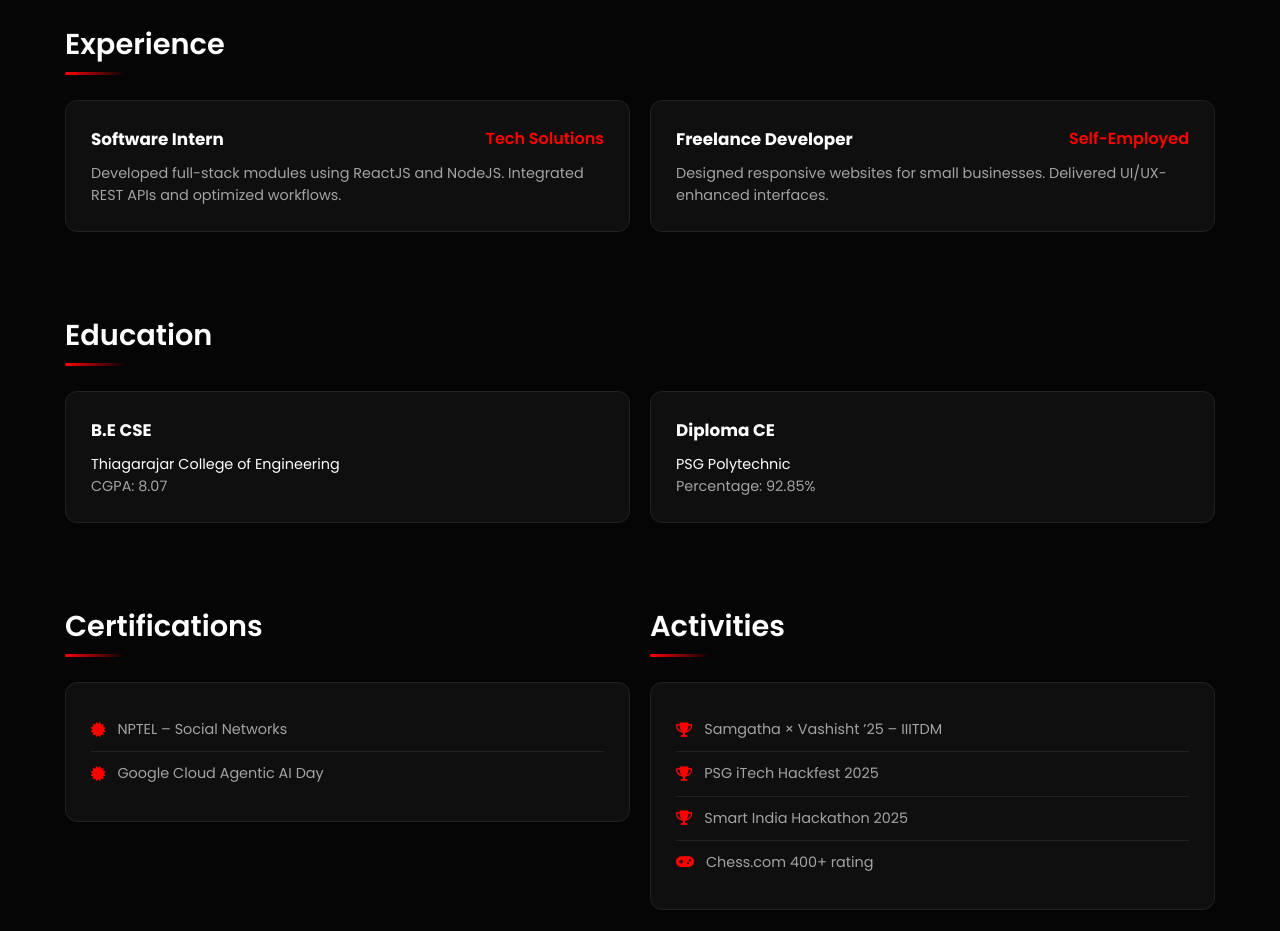
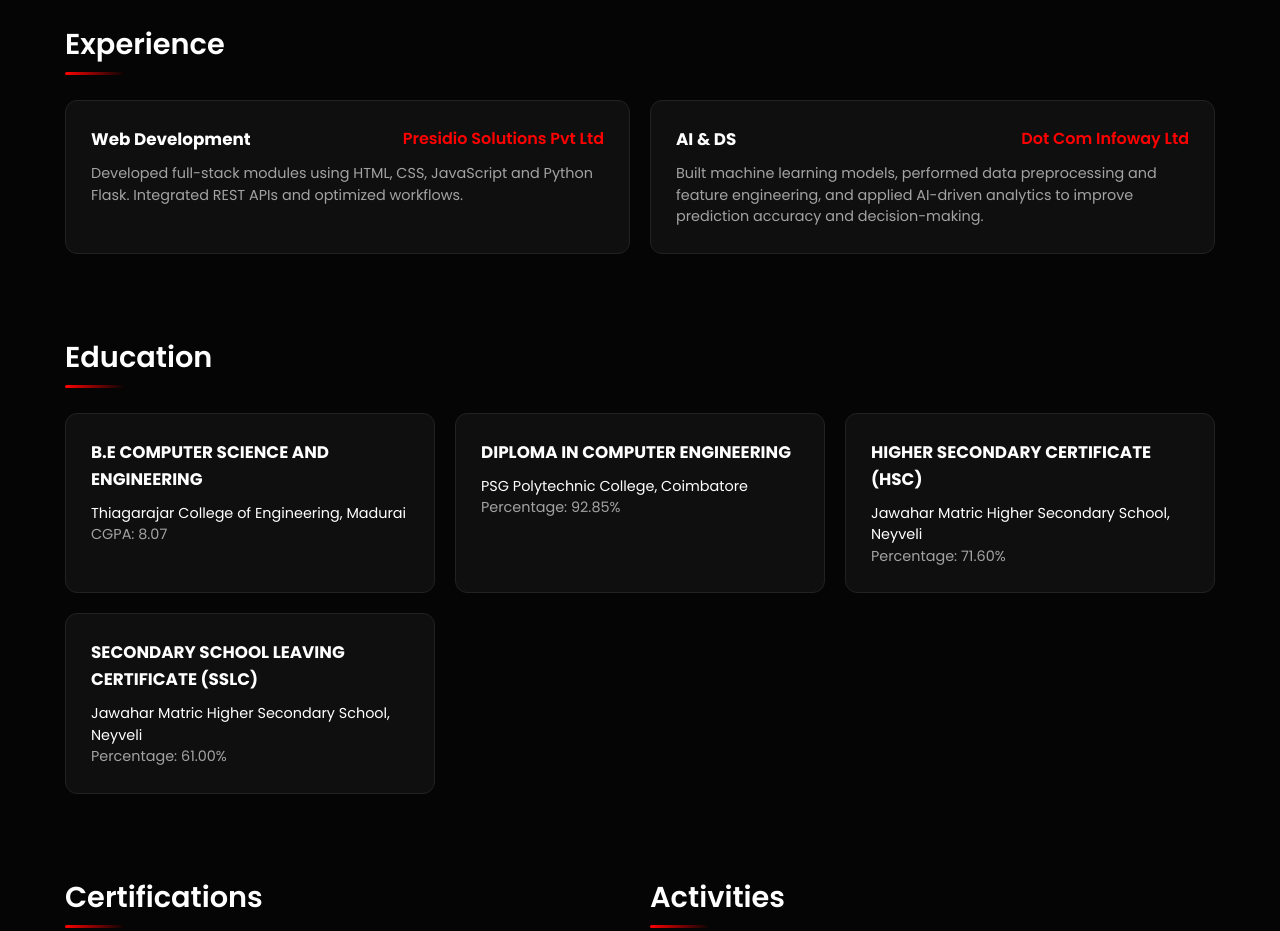
Before and after one commit to amukeshbabu/Neural-Portfolio, a plain HTML site: page index.html in a window 1280 px wide. Shown: the part 2020-2951 px from the top of the page. Drawn offline with Linux system fonts and the light colour scheme.

Commit message:
Updated Details

```diff
--- a/index.html
+++ b/index.html
@@ -9,7 +9,8 @@
 
     <link rel="preconnect" href="https://fonts.googleapis.com">
     <link rel="preconnect" href="https://fonts.gstatic.com" crossorigin>
-    <link href="https://fonts.googleapis.com/css2?family=Poppins:wght@300;400;500;600;700&display=swap" rel="stylesheet">
+    <link href="https://fonts.googleapis.com/css2?family=Poppins:wght@300;400;500;600;700&display=swap"
+        rel="stylesheet">
     <link href="https://cdnjs.cloudflare.com/ajax/libs/font-awesome/6.0.0/css/all.min.css" rel="stylesheet">
 
     <link rel="icon" type="image/png" href="Assests/Screenshot 2025-11-28 160822.png">
@@ -23,7 +24,8 @@
             background: rgba(0, 0, 0, 0.8);
             -webkit-backdrop-filter: blur(5px);
             backdrop-filter: blur(5px);
-            z-index: 9999; /* Higher than navbar */
+            z-index: 9999;
+            /* Higher than navbar */
             display: flex;
             align-items: center;
             justify-content: center;
@@ -38,8 +40,10 @@
         }
 
         .dialog-box {
-            background: #0f0f0f; /* Match --bg-card */
-            border: 1px solid #222; /* Match --border */
+            background: #0f0f0f;
+            /* Match --bg-card */
+            border: 1px solid #222;
+            /* Match --border */
             width: 90%;
             max-width: 400px;
             padding: 35px 30px;
@@ -75,7 +79,8 @@
         }
 
         .dialog-error .dialog-icon-wrapper {
-            color: #ff0000; /* Fallback if var(--accent) fails */
+            color: #ff0000;
+            /* Fallback if var(--accent) fails */
             color: var(--accent);
             border-color: var(--accent);
             background: rgba(255, 0, 0, 0.1);
@@ -103,7 +108,8 @@
         .dialog-btn {
             width: 100%;
             padding: 14px;
-            background: #ff0000; /* Fallback */
+            background: #ff0000;
+            /* Fallback */
             background: var(--accent);
             color: white;
             border: none;
@@ -152,7 +158,8 @@
     </nav>
 
     <section id="home" class="hero">
-        <img src="Assests/Gemini_Generated_Image_olhozbolhozbolho.png" class="hero-bg" alt="Background" fetchpriority="high">
+        <img src="Assests/Gemini_Generated_Image_olhozbolhozbolho.png" class="hero-bg" alt="Background"
+            fetchpriority="high">
 
         <div class="hero-overlay"></div>
 
@@ -224,7 +231,8 @@
                         <span class="pill">Node.js</span>
                         <span class="pill">MySQL</span>
                     </div>
-                    <p>Unified e-farming marketplace bridging farmers and buyers. Features real-time demand analytics.</p>
+                    <p>Unified e-farming marketplace bridging farmers and buyers. Features real-time demand analytics.
+                    </p>
                     <a href="#" class="link-btn">View Project <i class="fas fa-arrow-right"></i></a>
                 </div>
                 <div class="card">
@@ -255,17 +263,19 @@
             <div class="grid-layout">
                 <div class="card">
                     <div style="display:flex; justify-content:space-between; margin-bottom:10px;">
-                        <h3 style="margin:0;">Software Intern</h3>
-                        <span style="color:var(--accent); font-size: 1rem; font-weight: 600">Tech Solutions</span>
+                        <h3 style="margin:0;">Web Development</h3>
+                        <span style="color:var(--accent); font-size: 1rem; font-weight: 600">Presidio Solutions Pvt
+                            Ltd</span>
                     </div>
-                    <p>Developed full-stack modules using ReactJS and NodeJS. Integrated REST APIs and optimized workflows.</p>
+                    <p>Developed full-stack modules using HTML, CSS, JavaScript and Python Flask. Integrated REST APIs and optimized
+                        workflows.</p>
                 </div>
                 <div class="card">
                     <div style="display:flex; justify-content:space-between; margin-bottom:10px;">
-                        <h3 style="margin:0;">Freelance Developer</h3>
-                        <span style="color:var(--accent); font-size: 1rem; font-weight: 600;">Self-Employed</span>
+                        <h3 style="margin:0;">AI & DS</h3>
+                        <span style="color:var(--accent); font-size: 1rem; font-weight: 600;">Dot Com Infoway Ltd</span>
                     </div>
-                    <p>Designed responsive websites for small businesses. Delivered UI/UX-enhanced interfaces.</p>
+                    <p>Built machine learning models, performed data preprocessing and feature engineering, and applied AI-driven analytics to improve prediction accuracy and decision-making.</p>
                 </div>
             </div>
         </section>
@@ -274,18 +284,27 @@
             <h2 class="section-title">Education</h2>
             <div class="grid-layout">
                 <div class="card">
-                    <h3>B.E CSE</h3>
-                    <p style="color:white;">Thiagarajar College of Engineering</p>
+                    <h3>B.E COMPUTER SCIENCE AND ENGINEERING</h3>
+                    <p style="color:white;">Thiagarajar College of Engineering, Madurai</p>
                     <p>CGPA: 8.07</p>
                 </div>
                 <div class="card">
-                    <h3>Diploma CE</h3>
-                    <p style="color:white;">PSG Polytechnic</p>
+                    <h3>DIPLOMA IN COMPUTER ENGINEERING</h3>
+                    <p style="color:white;">PSG Polytechnic College, Coimbatore</p>
                     <p>Percentage: 92.85%</p>
+                </div>
+                <div class="card">
+                    <h3>HIGHER SECONDARY CERTIFICATE (HSC)</h3>
+                    <p style="color:white;">Jawahar Matric Higher Secondary School, Neyveli</p>
+                    <p>Percentage: 71.60%</p>
+                </div>
+                <div class="card">
+                    <h3><span>SECONDARY SCHOOL LEAVING CERTIFICATE (SSLC)</span></h3>
+                    <p style="color:white;">Jawahar Matric Higher Secondary School, Neyveli</p>
+                    <p>Percentage: 61.00%</p>
                 </div>
             </div>
         </section>
-
         <section id="activities">
             <div class="grid-layout">
                 <div>
@@ -293,6 +312,8 @@
                     <div class="card">
                         <ul class="styled-list">
                             <li><i class="fas fa-certificate"></i> NPTEL – Social Networks</li>
+                            <li><i class="fas fa-certificate"></i> NPTEL - Privacy and Security in Online Social Media
+                            </li>
                             <li><i class="fas fa-certificate"></i> Google Cloud Agentic AI Day</li>
                         </ul>
                     </div>
@@ -320,7 +341,7 @@
                     <div class="social-links">
                         <a href="https://linkedin.com/in/mukesh-babu-a-46945b361" class="social-icon"
                             aria-label="LinkedIn"><i class="fab fa-linkedin-in"></i></a>
-                        <a href="https://github.com/Mukeshbabu" class="social-icon" aria-label="GitHub"><i
+                        <a href="https://github.com/amukeshbabu" class="social-icon" aria-label="GitHub"><i
                                 class="fab fa-github"></i></a>
                         <a href="mailto:mukesh6879babu@gmail.com" class="social-icon" aria-label="Email"><i
                                 class="fas fa-envelope"></i></a>
@@ -421,7 +442,7 @@
             });
 
             /* --- 4. DIALOG UTILITY FUNCTIONS --- */
-            window.showDialog = function(type, title, message) {
+            window.showDialog = function (type, title, message) {
                 const overlay = document.getElementById('customDialog');
                 const box = document.getElementById('dialogBox');
                 const iconContainer = document.getElementById('dialogIcon');
@@ -447,7 +468,7 @@
                 overlay.classList.add('active');
             }
 
-            window.closeDialog = function() {
+            window.closeDialog = function () {
                 document.getElementById('customDialog').classList.remove('active');
             }
 
```
